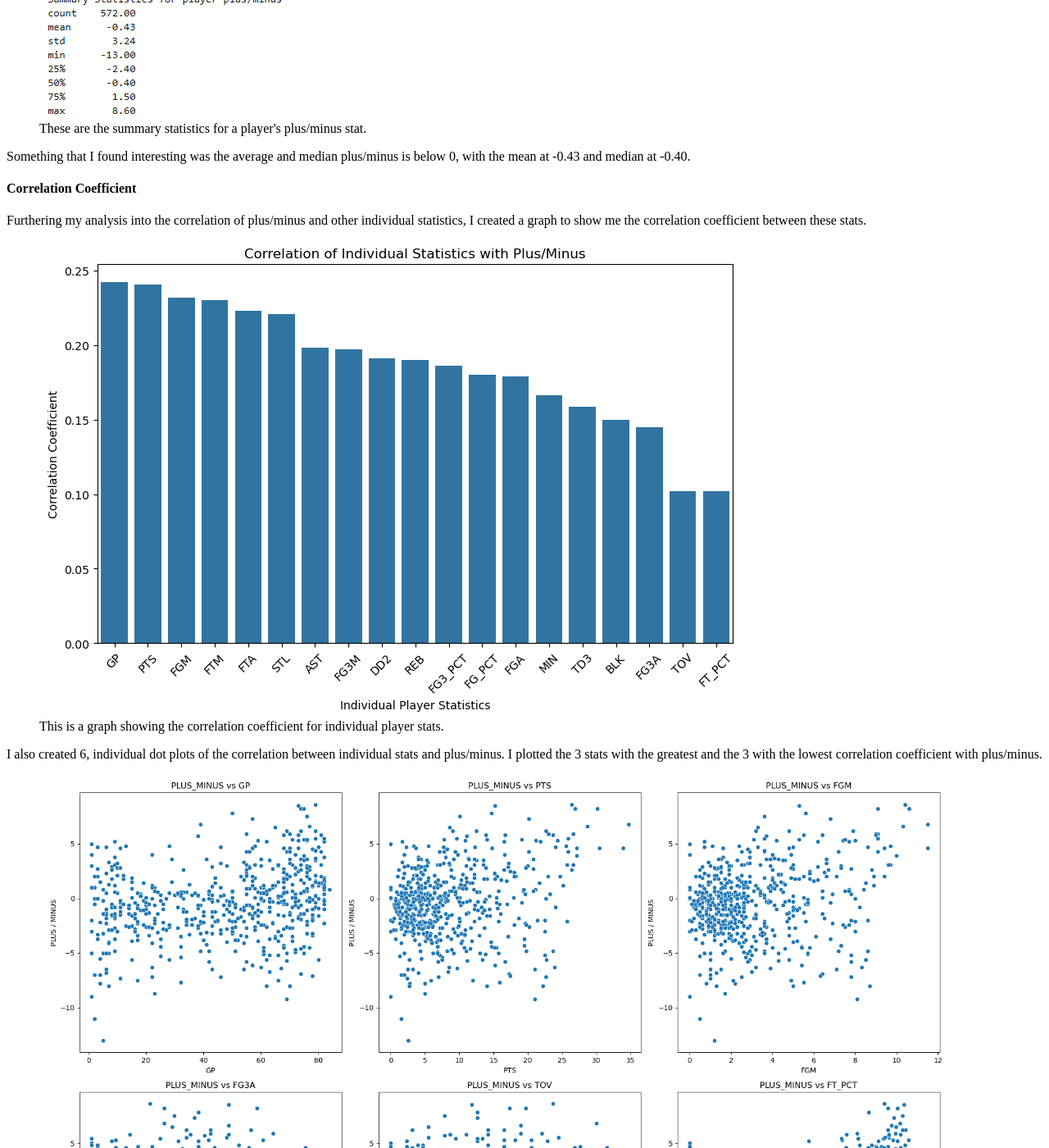
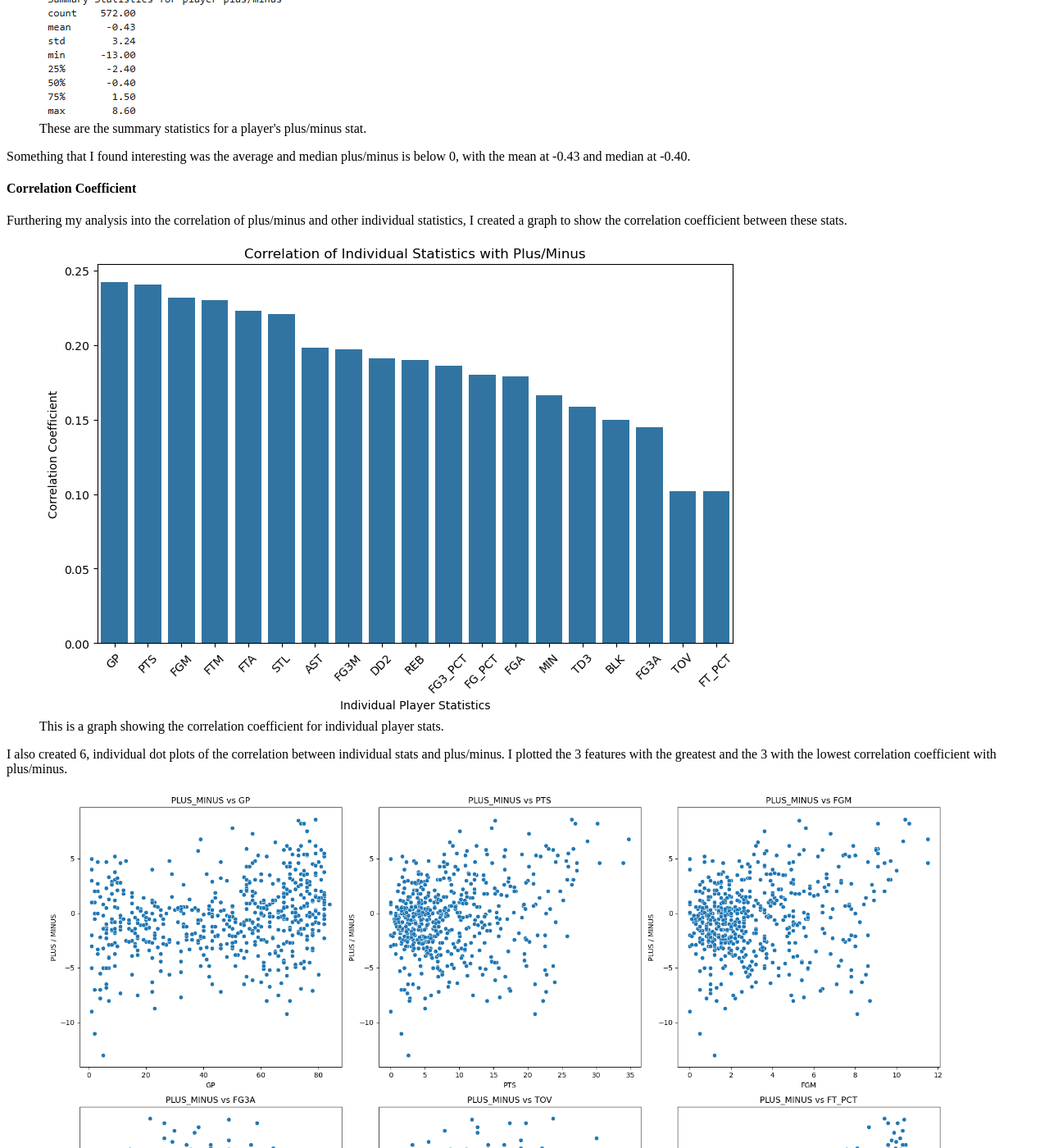
Before and after one commit to eladle21/my-blog, a Jekyll site: the page built from _posts/2024-11-13-Blog-Post-2.md, in a window 1280 px wide and 1400 px high, scrolled down 3234 px. Shown: the whole window at 82% size. Built offline with Jekyll 4.4.1, drawn with Linux system fonts in a browser that asks for light colours; nearby versions of some CDN libraries; some of the changed lines change nothing that is shown; some of the changed text lies outside the part shown.

Commit message:
a couple grammar fixes

```diff
--- a/_posts/2024-11-13-Blog-Post-2.md
+++ b/_posts/2024-11-13-Blog-Post-2.md
@@ -90,14 +90,14 @@
 
 #### Correlation Coefficient
 
-Furthering my analysis into the correlation of plus/minus and other individual statistics, I created a graph to show me the correlation coefficient between these stats.
+Furthering my analysis into the correlation of plus/minus and other individual statistics, I created a graph to show the correlation coefficient between these stats.
 
 <figure>
 	<img src="https://eladle21.github.io/my-blog/assets/img/correlation_graph.png" alt="">
 	<figcaption>This is a graph showing the correlation coefficient for individual player stats.</figcaption>
 </figure>
 
-I also created 6, individual dot plots of the correlation between individual stats and plus/minus.  I plotted the 3 stats with the greatest and the 3 with the lowest correlation coefficient with plus/minus.
+I also created 6, individual dot plots of the correlation between individual stats and plus/minus.  I plotted the 3 features with the greatest and the 3 with the lowest correlation coefficient with plus/minus.
 
 <figure>
 	<img src="https://eladle21.github.io/my-blog/assets/img/correlation_dot_plot.png" alt="">
@@ -114,14 +114,14 @@
 The name of the game is outscore your opponent.  To break it down simply into a single player statistic is difficult to do, but I attempted to find the individual statistic which is the most correlated with a team outscoring their opponent, when a certain player is on the court.
 
 The three individual player statistics which are most correlated with a player's plus/minus are:
- - **Games Played**
- - **Points scored**
- - **Field Goals Made**
+ - **Games Played: 0.245**
+ - **Points scored: 0.243**
+ - **Field Goals Made: 0.237**
 
 The three individual player statistics which are least correlated with a player's plus/minus are:
- - **3-point Field Goals Attempted**
- - **Turnovers**
- - **Free-throw Percentage**
+ - **3-point Field Goals Attempted: 0.145**
+ - **Turnovers: 0.10**
+ - **Free-throw Percentage: 0.10**
 
 Utilizing this information and focusing on avoiding those stats which correlate to the lowest plus/minus or those stats which correlate with the highest plus/minus could provide a strategic advantage.  This could allow millions of dollars, countless hours, and several losses to be saved and turned into success.
 
```
